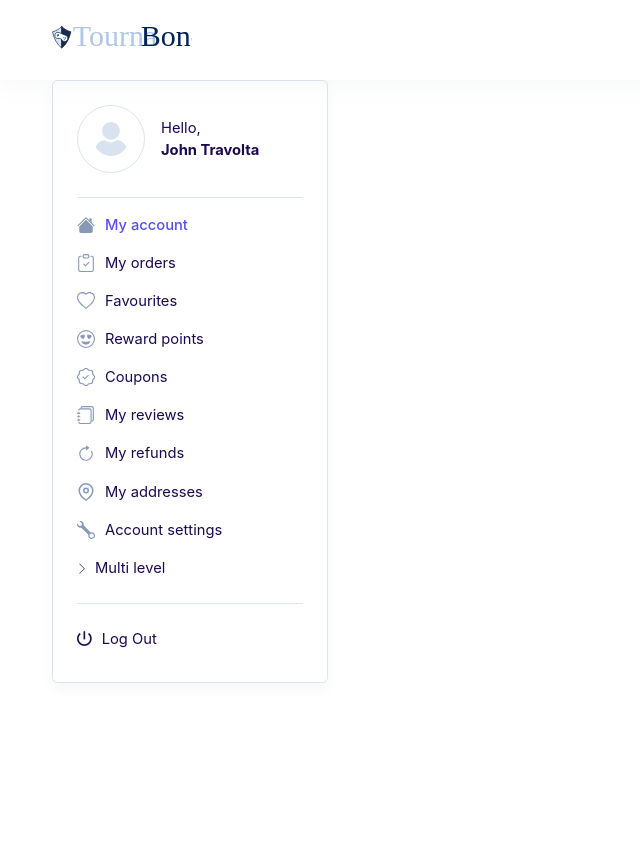
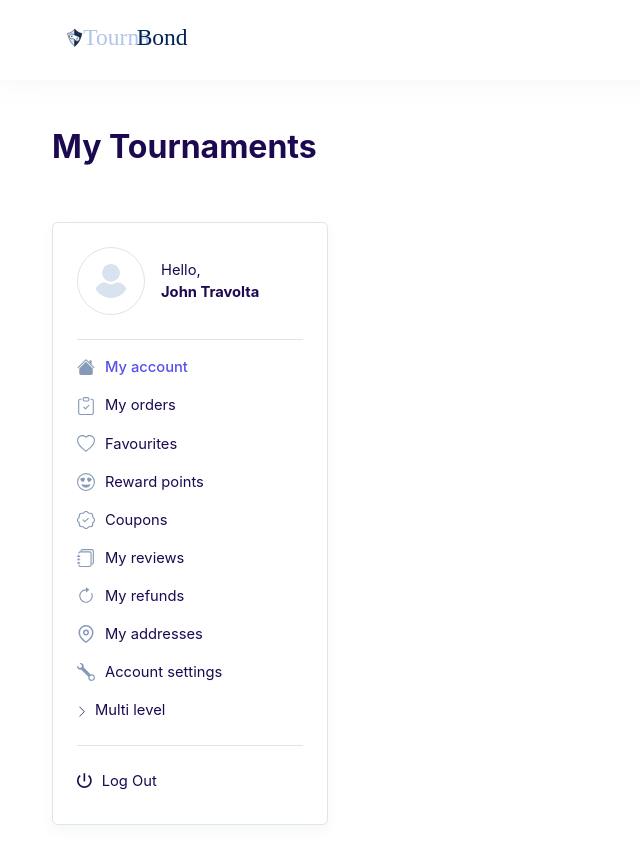
Before and after one commit to MikeHibbert/Tezos-Escrow-dApp, a React (Create React App) app in the folder tezos-escrow-dapp/: page / in a window 1280 px wide. Shown: the top 864 px of the page, without its empty margins (0-640 px from the left). Before the commit the page ends 800 px from the top, so only its background shows below. Built offline with nearby package versions, Linux system fonts and the light colour scheme.

Commit message:
setup navs

```diff
--- a/tezos-escrow-dapp/public/index.html
+++ b/tezos-escrow-dapp/public/index.html
@@ -36,7 +36,7 @@
 		<link rel="stylesheet" href="css/vendor_bundle.min.css">
 		<link href="https://fonts.googleapis.com/css2?family=Inter:wght@300;400;500;700&display=swap" rel="stylesheet">
   </head>
-  <body>
+  <body data-aos-easing="ease-in-out-sine" data-aos-duration="700" data-aos-delay="0">
     <noscript>You need to enable JavaScript to run this app.</noscript>
     <div id="root"></div>
     <!--
--- a/tezos-escrow-dapp/src/App.tsx
+++ b/tezos-escrow-dapp/src/App.tsx
@@ -4,10 +4,17 @@ import './App.css';
 import Layout from './components/layout/Layout';
 
 function App() {
-  const [collapsed, setCollapsed] = useState<boolean>(false);
+  const [collapsed, setCollapsed] = useState<boolean>(true);
+  const [pageTitle, setPageTitle] = useState<string>('My Tournaments')
+
+  const OnSetCollapsedHandler = (collapsed: boolean) => {
+    setCollapsed(collapsed);
+  }
+
+
 
   return (
-    <Layout collapsed={collapsed} setCollapsed={setCollapsed} />
+    <Layout collapsed={collapsed} setCollapsed={OnSetCollapsedHandler} pageTitle={pageTitle} />
   );
 }
 
--- a/tezos-escrow-dapp/src/components/layout/Layout.tsx
+++ b/tezos-escrow-dapp/src/components/layout/Layout.tsx
@@ -1,42 +1,29 @@
 import { PropsWithChildren } from 'react';
-import Nav from "../nav/Nav";
+import {SideNav, TopNav} from "../nav/Nav";
 
 type LayoutProps = {
     collapsed: boolean,
-    setCollapsed: (collapsed: boolean) => void
+    pageTitle: string,
+    setCollapsed: (collapsed: boolean) => any
 }
 
 
 const Layout: React.FC<PropsWithChildren<LayoutProps>> = (props) => {
-
     return <>
         <header id="header" className="shadow-xs">
             <div className="container position-relative">
-                <nav className="navbar navbar-expand-lg navbar-light justify-content-lg-between justify-content-md-inherit">
-                    <div className="align-items-start">
-                        <button className="navbar-toggler collapsed" type="button" data-bs-toggle="collapse" data-bs-target="#navbarMainNav" aria-controls="navbarMainNav" aria-expanded="false" aria-label="Toggle navigation">
-                            <svg width="25" viewBox="0 0 20 20">
-                                <path d="M 19.9876 1.998 L -0.0108 1.998 L -0.0108 -0.0019 L 19.9876 -0.0019 L 19.9876 1.998 Z"></path>
-                                <path d="M 19.9876 7.9979 L -0.0108 7.9979 L -0.0108 5.9979 L 19.9876 5.9979 L 19.9876 7.9979 Z"></path>
-                                <path d="M 19.9876 13.9977 L -0.0108 13.9977 L -0.0108 11.9978 L 19.9876 11.9978 L 19.9876 13.9977 Z"></path>
-                                <path d="M 19.9876 19.9976 L -0.0108 19.9976 L -0.0108 17.9976 L 19.9876 17.9976 L 19.9876 19.9976 Z"></path>
-                            </svg>
-                        </button>
-                        <a className="navbar-brand" href="index.html">
-                            <img src="/images/logo/logo_dark.svg" width="200" alt="..." />
-                        </a>
-                    </div>
-                </nav>
+                <TopNav />
             </div>
         </header>
-
+        <div className="container py-5">
+            <h1 className="h2 fw-bold">{props.pageTitle}</h1>
+        </div>
         <div className="container pb-6">
             <div className="row g-4">
-                <Nav collapsed={props.collapsed} setCollapsed={props.setCollapsed} />
+                <SideNav collapsed={props.collapsed} setCollapsed={props.setCollapsed} />
                 <div className="col-12 col-lg-9">
                     {props.children}
                 </div>
-
             </div>
 
         </div>
--- a/tezos-escrow-dapp/src/components/nav/Nav.tsx
+++ b/tezos-escrow-dapp/src/components/nav/Nav.tsx
@@ -1,12 +1,14 @@
 
-const Nav: React.FC<{collapsed: boolean, setCollapsed: (collapsed: boolean) => void }> = (props) => {
+export const SideNav: React.FC<{collapsed: boolean, setCollapsed: (collapsed: boolean) => void }> = (props) => {
     return <>
-    <div className="col-12 col-lg-3" style={{'position': 'relative'}}>
+        <div className="col-12 col-lg-3">
             <nav className="sticky-kit nav-deep nav-deep-light js-ajaxified js-stickified">
 
                 <div className="card">
                     <div className="card-body p-0 p-md-4">
-                <button className="clearfix btn btn-toggle btn-sm w-100 text-align-left shadow-md border rounded d-block d-lg-none js-togglified">
+                        <button className={props.collapsed ? "clearfix btn btn-toggle btn-sm w-100 text-align-left shadow-md border rounded d-block d-lg-none js-togglified" : "clearfix btn btn-toggle btn-sm w-100 text-align-left shadow-md border rounded d-block d-lg-none js-togglified active"}
+                                onClick={() => props.setCollapsed(false)}
+                                data-bs-target="#nav_responsive" data-toggle-container-class="d-none d-sm-block bg-white shadow-md border animate-fadein rounded p-3" >
                             <span className="group-icon px-2 py-2 float-start">
                                 <i className="fi fi-bars-2"></i>
                                 <i className="fi fi-close"></i>
@@ -17,7 +19,7 @@ const Nav: React.FC<{collapsed: boolean, setCollapsed: (collapsed: boolean) => v
                             </span>
                         </button>
 
-                <ul id="nav_responsive" className="nav flex-column d-none d-lg-block mt-1 mt-lg-0">
+                        <ul id="nav_responsive" className={props.collapsed ? "nav flex-column d-none d-lg-block mt-1 mt-lg-0" : "nav flex-column d-lg-block mt-1 mt-lg-0 d-sm-block bg-white shadow-md border animate-fadein rounded p-3"}>
                             <li>
                                 <div className="d-flex align-items-center mb-2 pb-4 border-bottom">
                                 <div className="flex-none p-3 border rounded-circle">
@@ -37,8 +39,8 @@ const Nav: React.FC<{collapsed: boolean, setCollapsed: (collapsed: boolean) => v
                             <li className="nav-item active">
                                 <a className="nav-link px-0 d-flex align-items-center" href="account-index.html">
                                     <svg className="text-gray-600 float-start" width="18px" height="18px" viewBox="0 0 16 16" xmlns="http://www.w3.org/2000/svg" fill="currentColor">
-        <path fill-rule="evenodd" d="M8 3.293l6 6V13.5a1.5 1.5 0 0 1-1.5 1.5h-9A1.5 1.5 0 0 1 2 13.5V9.293l6-6zm5-.793V6l-2-2V2.5a.5.5 0 0 1 .5-.5h1a.5.5 0 0 1 .5.5z"></path>
-        <path fill-rule="evenodd" d="M7.293 1.5a1 1 0 0 1 1.414 0l6.647 6.646a.5.5 0 0 1-.708.708L8 2.207 1.354 8.854a.5.5 0 1 1-.708-.708L7.293 1.5z"></path>
+                                    <path fillRule="evenodd" d="M8 3.293l6 6V13.5a1.5 1.5 0 0 1-1.5 1.5h-9A1.5 1.5 0 0 1 2 13.5V9.293l6-6zm5-.793V6l-2-2V2.5a.5.5 0 0 1 .5-.5h1a.5.5 0 0 1 .5.5z"></path>
+                                    <path fillRule="evenodd" d="M7.293 1.5a1 1 0 0 1 1.414 0l6.647 6.646a.5.5 0 0 1-.708.708L8 2.207 1.354 8.854a.5.5 0 1 1-.708-.708L7.293 1.5z"></path>
                                     </svg>
                                     <span>My account</span>
                                 </a>
@@ -46,8 +48,8 @@ const Nav: React.FC<{collapsed: boolean, setCollapsed: (collapsed: boolean) => v
                             <li className="nav-item">
                                 <a className="nav-link px-0 d-flex align-items-center" href="account-orders.html">
                                     <svg className="text-gray-600 float-start" width="18px" height="18px" viewBox="0 0 16 16" xmlns="http://www.w3.org/2000/svg" fill="currentColor">
-        <path fill-rule="evenodd" d="M4 1.5H3a2 2 0 0 0-2 2V14a2 2 0 0 0 2 2h10a2 2 0 0 0 2-2V3.5a2 2 0 0 0-2-2h-1v1h1a1 1 0 0 1 1 1V14a1 1 0 0 1-1 1H3a1 1 0 0 1-1-1V3.5a1 1 0 0 1 1-1h1v-1z"></path>
-        <path fill-rule="evenodd" d="M9.5 1h-3a.5.5 0 0 0-.5.5v1a.5.5 0 0 0 .5.5h3a.5.5 0 0 0 .5-.5v-1a.5.5 0 0 0-.5-.5zm-3-1A1.5 1.5 0 0 0 5 1.5v1A1.5 1.5 0 0 0 6.5 4h3A1.5 1.5 0 0 0 11 2.5v-1A1.5 1.5 0 0 0 9.5 0h-3zm4.354 7.146a.5.5 0 0 1 0 .708l-3 3a.5.5 0 0 1-.708 0l-1.5-1.5a.5.5 0 1 1 .708-.708L7.5 9.793l2.646-2.647a.5.5 0 0 1 .708 0z"></path>
+                                    <path fillRule="evenodd" d="M4 1.5H3a2 2 0 0 0-2 2V14a2 2 0 0 0 2 2h10a2 2 0 0 0 2-2V3.5a2 2 0 0 0-2-2h-1v1h1a1 1 0 0 1 1 1V14a1 1 0 0 1-1 1H3a1 1 0 0 1-1-1V3.5a1 1 0 0 1 1-1h1v-1z"></path>
+                                    <path fillRule="evenodd" d="M9.5 1h-3a.5.5 0 0 0-.5.5v1a.5.5 0 0 0 .5.5h3a.5.5 0 0 0 .5-.5v-1a.5.5 0 0 0-.5-.5zm-3-1A1.5 1.5 0 0 0 5 1.5v1A1.5 1.5 0 0 0 6.5 4h3A1.5 1.5 0 0 0 11 2.5v-1A1.5 1.5 0 0 0 9.5 0h-3zm4.354 7.146a.5.5 0 0 1 0 .708l-3 3a.5.5 0 0 1-.708 0l-1.5-1.5a.5.5 0 1 1 .708-.708L7.5 9.793l2.646-2.647a.5.5 0 0 1 .708 0z"></path>
                                     </svg>
                                     <span>My orders</span>
                                 </a>
@@ -55,7 +57,7 @@ const Nav: React.FC<{collapsed: boolean, setCollapsed: (collapsed: boolean) => v
                             <li className="nav-item">
                             <a className="nav-link px-0 d-flex align-items-center" href="account-favourites.html">
                                 <svg className="text-gray-600 float-start" width="18px" height="18px" viewBox="0 0 16 16" xmlns="http://www.w3.org/2000/svg" fill="currentColor">
-        <path fill-rule="evenodd" d="M8 2.748l-.717-.737C5.6.281 2.514.878 1.4 3.053c-.523 1.023-.641 2.5.314 4.385.92 1.815 2.834 3.989 6.286 6.357 3.452-2.368 5.365-4.542 6.286-6.357.955-1.886.838-3.362.314-4.385C13.486.878 10.4.28 8.717 2.01L8 2.748zM8 15C-7.333 4.868 3.279-3.04 7.824 1.143c.06.055.119.112.176.171a3.12 3.12 0 0 1 .176-.17C12.72-3.042 23.333 4.867 8 15z"></path>
+                                <path fillRule="evenodd" d="M8 2.748l-.717-.737C5.6.281 2.514.878 1.4 3.053c-.523 1.023-.641 2.5.314 4.385.92 1.815 2.834 3.989 6.286 6.357 3.452-2.368 5.365-4.542 6.286-6.357.955-1.886.838-3.362.314-4.385C13.486.878 10.4.28 8.717 2.01L8 2.748zM8 15C-7.333 4.868 3.279-3.04 7.824 1.143c.06.055.119.112.176.171a3.12 3.12 0 0 1 .176-.17C12.72-3.042 23.333 4.867 8 15z"></path>
                                 </svg>
                                 <span>Favourites</span>
                             </a>
@@ -63,8 +65,8 @@ const Nav: React.FC<{collapsed: boolean, setCollapsed: (collapsed: boolean) => v
                             <li className="nav-item">
                             <a className="nav-link px-0 d-flex align-items-center" href="account-reward.html">
                                 <svg className="text-gray-600 float-start" width="18px" height="18px" viewBox="0 0 16 16" xmlns="http://www.w3.org/2000/svg" fill="currentColor">
-        <path fill-rule="evenodd" d="M8 15A7 7 0 1 0 8 1a7 7 0 0 0 0 14zm0 1A8 8 0 1 0 8 0a8 8 0 0 0 0 16z"></path>
-        <path fill-rule="evenodd" d="M11.315 10.014a.5.5 0 0 1 .548.736A4.498 4.498 0 0 1 7.965 13a4.498 4.498 0 0 1-3.898-2.25.5.5 0 0 1 .548-.736h.005l.017.005.067.015.252.055c.215.046.515.108.857.169.693.124 1.522.242 2.152.242.63 0 1.46-.118 2.152-.242a26.58 26.58 0 0 0 1.109-.224l.067-.015.017-.004.005-.002zM4.756 4.566c.763-1.424 4.02-.12.952 3.434-4.496-1.596-2.35-4.298-.952-3.434zm6.488 0c1.398-.864 3.544 1.838-.952 3.434-3.067-3.554.19-4.858.952-3.434z"></path>
+                                <path fillRule="evenodd" d="M8 15A7 7 0 1 0 8 1a7 7 0 0 0 0 14zm0 1A8 8 0 1 0 8 0a8 8 0 0 0 0 16z"></path>
+                                <path fillRule="evenodd" d="M11.315 10.014a.5.5 0 0 1 .548.736A4.498 4.498 0 0 1 7.965 13a4.498 4.498 0 0 1-3.898-2.25.5.5 0 0 1 .548-.736h.005l.017.005.067.015.252.055c.215.046.515.108.857.169.693.124 1.522.242 2.152.242.63 0 1.46-.118 2.152-.242a26.58 26.58 0 0 0 1.109-.224l.067-.015.017-.004.005-.002zM4.756 4.566c.763-1.424 4.02-.12.952 3.434-4.496-1.596-2.35-4.298-.952-3.434zm6.488 0c1.398-.864 3.544 1.838-.952 3.434-3.067-3.554.19-4.858.952-3.434z"></path>
                                 </svg>
                                 <span>Reward points</span>
                             </a>
@@ -72,8 +74,8 @@ const Nav: React.FC<{collapsed: boolean, setCollapsed: (collapsed: boolean) => v
                             <li className="nav-item">
                             <a className="nav-link px-0 d-flex align-items-center" href="account-coupons.html">
                                 <svg className="text-gray-600 float-start" width="18px" height="18px" viewBox="0 0 16 16" xmlns="http://www.w3.org/2000/svg" fill="currentColor">
-        <path fill-rule="evenodd" d="M10.273 2.513l-.921-.944.715-.698.622.637.89-.011a2.89 2.89 0 0 1 2.924 2.924l-.01.89.636.622a2.89 2.89 0 0 1 0 4.134l-.637.622.011.89a2.89 2.89 0 0 1-2.924 2.924l-.89-.01-.622.636a2.89 2.89 0 0 1-4.134 0l-.622-.637-.89.011a2.89 2.89 0 0 1-2.924-2.924l.01-.89-.636-.622a2.89 2.89 0 0 1 0-4.134l.637-.622-.011-.89a2.89 2.89 0 0 1 2.924-2.924l.89.01.622-.636a2.89 2.89 0 0 1 4.134 0l-.715.698a1.89 1.89 0 0 0-2.704 0l-.92.944-1.32-.016a1.89 1.89 0 0 0-1.911 1.912l.016 1.318-.944.921a1.89 1.89 0 0 0 0 2.704l.944.92-.016 1.32a1.89 1.89 0 0 0 1.912 1.911l1.318-.016.921.944a1.89 1.89 0 0 0 2.704 0l.92-.944 1.32.016a1.89 1.89 0 0 0 1.911-1.912l-.016-1.318.944-.921a1.89 1.89 0 0 0 0-2.704l-.944-.92.016-1.32a1.89 1.89 0 0 0-1.912-1.911l-1.318.016z"></path>
-        <path fill-rule="evenodd" d="M10.354 6.146a.5.5 0 0 1 0 .708l-3 3a.5.5 0 0 1-.708 0l-1.5-1.5a.5.5 0 1 1 .708-.708L7 8.793l2.646-2.647a.5.5 0 0 1 .708 0z"></path>
+                                <path fillRule="evenodd" d="M10.273 2.513l-.921-.944.715-.698.622.637.89-.011a2.89 2.89 0 0 1 2.924 2.924l-.01.89.636.622a2.89 2.89 0 0 1 0 4.134l-.637.622.011.89a2.89 2.89 0 0 1-2.924 2.924l-.89-.01-.622.636a2.89 2.89 0 0 1-4.134 0l-.622-.637-.89.011a2.89 2.89 0 0 1-2.924-2.924l.01-.89-.636-.622a2.89 2.89 0 0 1 0-4.134l.637-.622-.011-.89a2.89 2.89 0 0 1 2.924-2.924l.89.01.622-.636a2.89 2.89 0 0 1 4.134 0l-.715.698a1.89 1.89 0 0 0-2.704 0l-.92.944-1.32-.016a1.89 1.89 0 0 0-1.911 1.912l.016 1.318-.944.921a1.89 1.89 0 0 0 0 2.704l.944.92-.016 1.32a1.89 1.89 0 0 0 1.912 1.911l1.318-.016.921.944a1.89 1.89 0 0 0 2.704 0l.92-.944 1.32.016a1.89 1.89 0 0 0 1.911-1.912l-.016-1.318.944-.921a1.89 1.89 0 0 0 0-2.704l-.944-.92.016-1.32a1.89 1.89 0 0 0-1.912-1.911l-1.318.016z"></path>
+                                <path fillRule="evenodd" d="M10.354 6.146a.5.5 0 0 1 0 .708l-3 3a.5.5 0 0 1-.708 0l-1.5-1.5a.5.5 0 1 1 .708-.708L7 8.793l2.646-2.647a.5.5 0 0 1 .708 0z"></path>
                                 </svg>
                                 <span>Coupons</span>
                             </a>
@@ -90,7 +92,7 @@ const Nav: React.FC<{collapsed: boolean, setCollapsed: (collapsed: boolean) => v
                             <li className="nav-item">
                             <a className="nav-link px-0 d-flex align-items-center" href="account-refunds.html">
                                 <svg className="text-gray-600 float-start" width="18px" height="18px" viewBox="0 0 16 16" xmlns="http://www.w3.org/2000/svg" fill="currentColor">
-        <path fill-rule="evenodd" d="M8 3a5 5 0 1 0 4.546 2.914.5.5 0 0 1 .908-.417A6 6 0 1 1 8 2v1z"></path>
+                                <path fillRule="evenodd" d="M8 3a5 5 0 1 0 4.546 2.914.5.5 0 0 1 .908-.417A6 6 0 1 1 8 2v1z"></path>
                                 <path d="M8 4.466V.534a.25.25 0 0 1 .41-.192l2.36 1.966c.12.1.12.284 0 .384L8.41 4.658A.25.25 0 0 1 8 4.466z"></path>
                                 </svg>
                                 <span>My refunds</span>
@@ -98,7 +100,7 @@ const Nav: React.FC<{collapsed: boolean, setCollapsed: (collapsed: boolean) => v
                             </li>
                             <li className="nav-item">
                             <a className="nav-link px-0 d-flex align-items-center" href="account-addresses.html">
-        <svg className="text-gray-600 float-start" width="18px" height="18px" xmlns="http://www.w3.org/2000/svg" viewBox="0 0 24 24" fill="none" stroke="currentColor" stroke-width="2" stroke-linecap="round" stroke-linejoin="round">
+                                <svg className="text-gray-600 float-start" width="18px" height="18px" xmlns="http://www.w3.org/2000/svg" viewBox="0 0 24 24" fill="none" stroke="currentColor" strokeWidth="2" strokeLinecap="round" strokeLinejoin="round">
                                 <path d="M21 10c0 7-9 13-9 13s-9-6-9-13a9 9 0 0 1 18 0z"></path>
                                 <circle cx="12" cy="10" r="3"></circle>
                                 </svg>
@@ -108,7 +110,7 @@ const Nav: React.FC<{collapsed: boolean, setCollapsed: (collapsed: boolean) => v
                             <li className="nav-item">
                             <a className="nav-link px-0 d-flex align-items-center" href="account-settings.html">
                                 <svg className="text-gray-600 float-start" width="18px" height="18px" viewBox="0 0 16 16" xmlns="http://www.w3.org/2000/svg" fill="currentColor">
-        <path fill-rule="evenodd" d="M.102 2.223A3.004 3.004 0 0 0 3.78 5.897l6.341 6.252A3.003 3.003 0 0 0 13 16a3 3 0 1 0-.851-5.878L5.897 3.781A3.004 3.004 0 0 0 2.223.1l2.141 2.142L4 4l-1.757.364L.102 2.223zm13.37 9.019L13 11l-.471.242-.529.026-.287.445-.445.287-.026.529L11 13l.242.471.026.529.445.287.287.445.529.026L13 15l.471-.242.529-.026.287-.445.445-.287.026-.529L15 13l-.242-.471-.026-.529-.445-.287-.287-.445-.529-.026z"></path>
+                                <path fillRule="evenodd" d="M.102 2.223A3.004 3.004 0 0 0 3.78 5.897l6.341 6.252A3.003 3.003 0 0 0 13 16a3 3 0 1 0-.851-5.878L5.897 3.781A3.004 3.004 0 0 0 2.223.1l2.141 2.142L4 4l-1.757.364L.102 2.223zm13.37 9.019L13 11l-.471.242-.529.026-.287.445-.445.287-.026.529L11 13l.242.471.026.529.445.287.287.445.529.026L13 15l.471-.242.529-.026.287-.445.445-.287.026-.529L15 13l-.242-.471-.026-.529-.445-.287-.287-.445-.529-.026z"></path>
                                 </svg>
                                 <span>Account settings</span>
                             </a>
@@ -154,4 +156,21 @@ const Nav: React.FC<{collapsed: boolean, setCollapsed: (collapsed: boolean) => v
     </>;
 }
 
-export default Nav;
+export const TopNav: React.FC<{}> = (props) => {
+    return <>
+        <nav className="navbar navbar-expand-lg navbar-light justify-content-lg-between justify-content-md-inherit">
+            <div className="align-items-start">
+                <a className="navbar-brand" href="/">
+                    <img src="/images/logo/logo_dark.svg" width="200" height="38"  />
+                </a>
+                <div className="collapse navbar-collapse navbar-animate-fadein" id="navbarMainNav">
+                    <div className="navbar-xs d-none">
+                        <a className="navbar-brand" href="/">
+                            <img src="/images/logo/logo_dark.svg" width="200" height="38"  />
+                        </a>
+                    </div>
+                </div>
+            </div>
+        </nav>
+    </>;
+}
```
Also changed, not shown: 1 other file (tests, documents, lock files or other folders). Lines whose indentation alone changed are shown as unchanged.
